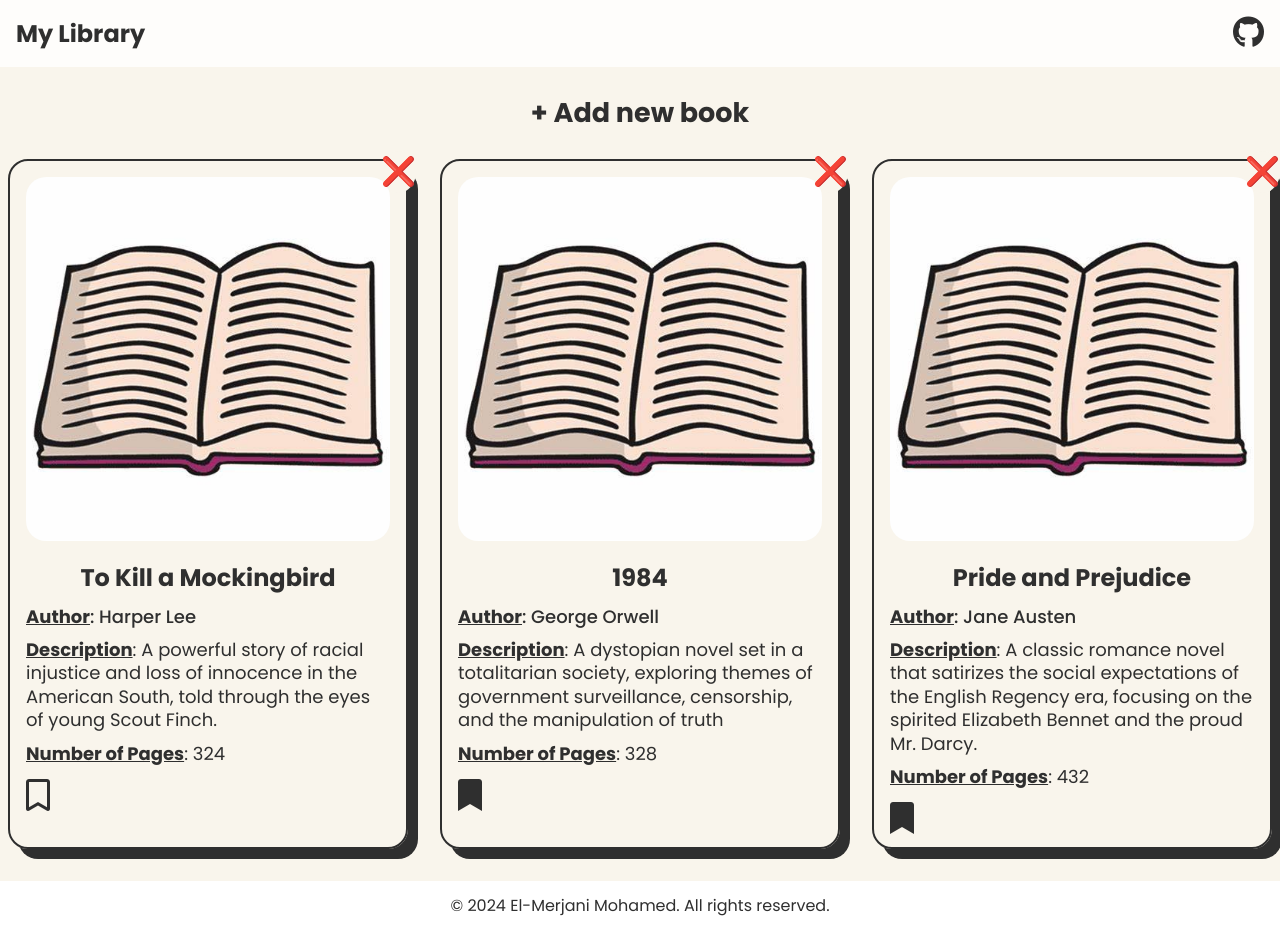
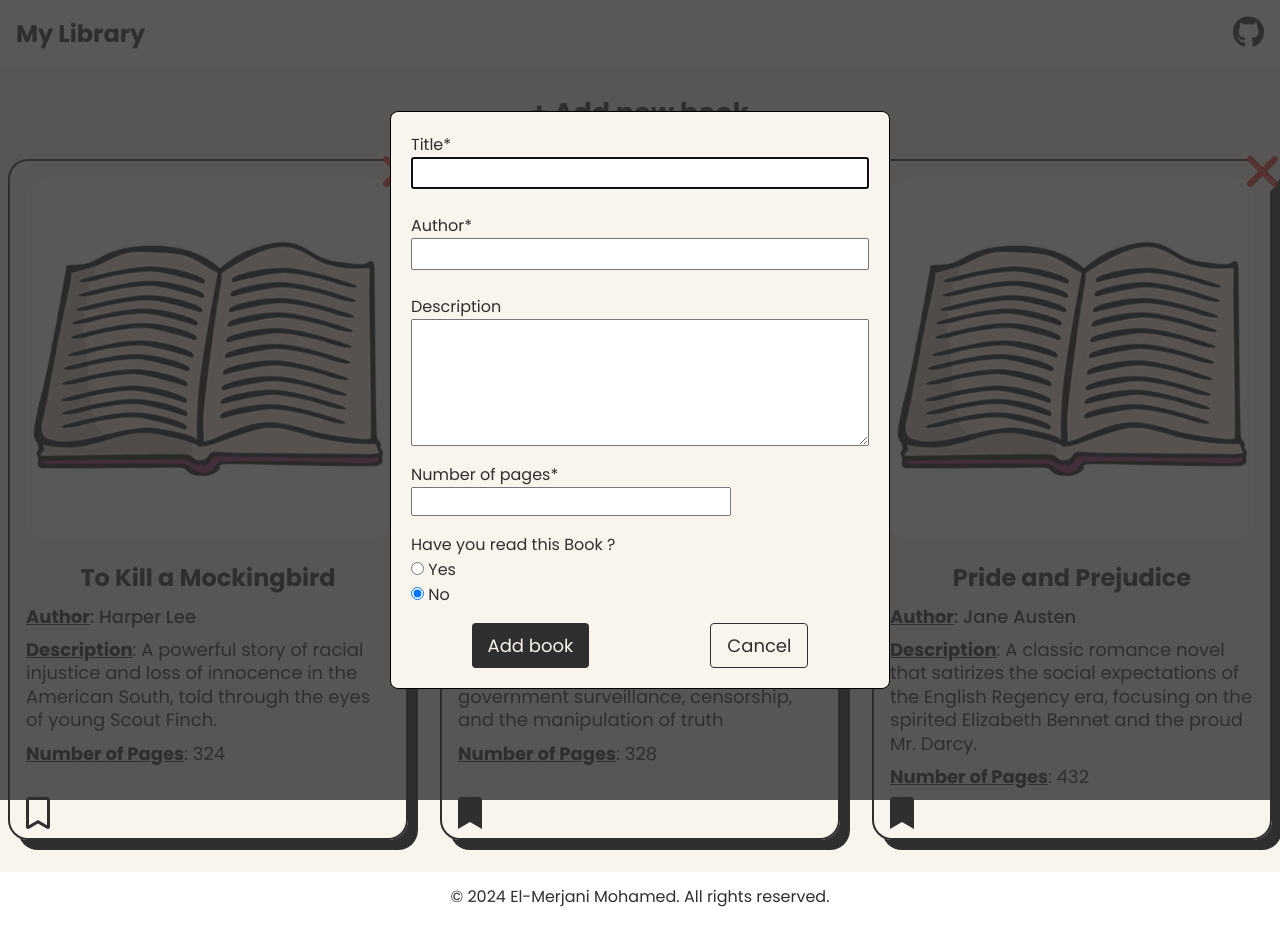
Before and after one commit to elmerjani/book-library, a plain HTML site: page index.html in a window 1280 px wide. Both pictures are taken after a click on the button "+ Add new book". Drawn offline with Linux system fonts and the light colour scheme.

Commit message:
Implement the dialog to add a book to the library

```diff
--- a/index.html
+++ b/index.html
@@ -21,8 +21,49 @@
         </nav>
     </header>
     <main role="main">
+
+
         <div class="header">
-            <button>
+            <dialog>
+
+                <form >
+                    <div class="input-title">
+                        <label for="input-title">Title*</label>
+                        <input type="text" id="input-title" name="input-title" required autofocus>
+                    </div>
+                    <div class="input-author">
+                        <label for="input-author">Author*</label>
+                        <input type="text" id="input-author" name="input-author" required>
+                    </div>
+                    <div class="input-description">
+                        <label for="book-description">Description</label>
+                        <textarea name="book-description" id="book-description" rows="5" ></textarea>
+                    </div>
+                    <div class="input-number-of-pages">
+                        <label for="book-number-of-pages">Number of pages*</label>
+                        <input type="number" name="book-number-of-pages" id="book-number-of-pages" required>
+                    </div>
+                    <fieldset>
+                        <legend>Have you read this Book ?</legend>
+                        <div>
+                            <input type="radio" id="read" name="read" value="read">
+                            <label for="read">Yes</label>
+                        </div>
+                        <div>
+                            <input type="radio" id="havent-read" name="read" value="havent-read" checked>
+                            <label for="havent-read">No</label>
+                        </div>
+                    </fieldset>
+
+                    <div class="actions">
+                        <button type="submit" class="submit">Add book</button>
+                        <button type="button" class="cancel">Cancel</button>
+                    </div>
+
+
+                </form>
+            </dialog>
+            <button type="button">
                 <h2 class="add-new-book"> + Add new book</h2>
             </button>
         </div>
--- a/script.js
+++ b/script.js
@@ -2,6 +2,8 @@ import createLibrary from "./library.js";
 import { createBook } from "./book.js";
 
 const library =createLibrary();
+
+
 const book1={
     title: "To Kill a Mockingbird",
     author: "Harper Lee",
@@ -33,3 +35,49 @@ library.addBook(createBook(book2.title, book2.author, book2.description,book2.nu
 library.addBook(createBook(book3.title, book3.author, book3.description,book3.numberOfPages,true));
 
 library.renderBooks();
+
+
+const dialog = document.querySelector("dialog");
+const showButton = document.querySelector("dialog + button");
+const closeButton = document.querySelector("dialog .cancel");
+
+// "Show the dialog" button opens the dialog modally
+showButton.addEventListener("click", () => {
+  dialog.showModal();
+});
+
+// "Close" button closes the dialog
+closeButton.addEventListener("click", () => {
+  dialog.close();
+});
+
+// Get the form element
+const form = document.querySelector('dialog form');
+
+// Listen for the form's submit event
+form.addEventListener('submit', function(event) {
+    event.preventDefault(); // Prevent the default form submission
+
+    // Create a book object from the form data
+    const book = {
+        title: document.getElementById('input-title').value,
+        author: document.getElementById('input-author').value,
+        description: document.getElementById('book-description').value,
+        numberOfPages: document.getElementById('book-number-of-pages').value,
+        read: document.querySelector('input[name="read"]:checked').value==read ? true : false,
+    };
+    library.addBook(createBook(book.title, book.author, book.description, book.numberOfPages,book.read));
+    library.renderBooks();
+    // Log the book object to the console (for demonstration)
+    console.log(book);
+    //reset all fields
+     document.getElementById('input-title').value=''
+     document.getElementById('input-author').value=''
+     document.getElementById('book-description').value=''
+     document.getElementById('book-number-of-pages').value=''
+
+    // Close the dialog (optional)
+
+    dialog.close();
+    // You can now send the book object to a server, store it locally, or update your UI
+});
--- a/style.css
+++ b/style.css
@@ -46,6 +46,67 @@ main {
     background-color: var(--main-bg-color);
 
 }
+::backdrop {
+    background-color: #2F2F2F;
+    opacity: 0.8;
+  }
+dialog{
+
+    background-color: var(--main-bg-color);
+    color: var(--text-color);
+    border: 1px solid #000;
+    border-radius: 8px;
+    align-self: center;
+    width: min(500px,90%);
+    margin: 0 auto;
+}
+form{
+
+
+    padding: 20px;
+    display: flex;
+    flex-direction: column;
+    gap: 16px;
+
+}
+.input-description{
+    display: flex;
+    flex-direction: column;
+}
+.actions{
+
+    display: flex;
+    justify-content: space-around;
+}
+.actions .cancel{
+    padding: 8px 16px;
+    border: 1px solid var(--text-color);
+    border-radius: 4px;
+}
+.actions .submit{
+    color: var(--main-bg-color);
+    padding: 8px 16px;
+    background-color: var(--text-color);
+    border-radius: 4px;
+}
+form input,
+form textarea{
+    font-size: 16px;
+}
+
+form input[type="text"]{
+    width: 100%;
+    margin-bottom: 8px;
+    height: 32px;
+}
+form button{
+    background-color: red;
+}
+fieldset{
+
+    border: none;
+}
+
 
 main .header {
     display: flex;
@@ -135,8 +196,13 @@ strong{
     margin-bottom: 8px ;
 
 }
+.number-of-pages{
+    margin-bottom: 32px ;
+}
 .read{
-    margin-top: 16px ;
+    /* margin-top: 16px ; */
+    position: absolute;
+    bottom: 12px;
     cursor: pointer;
 }
 
```
